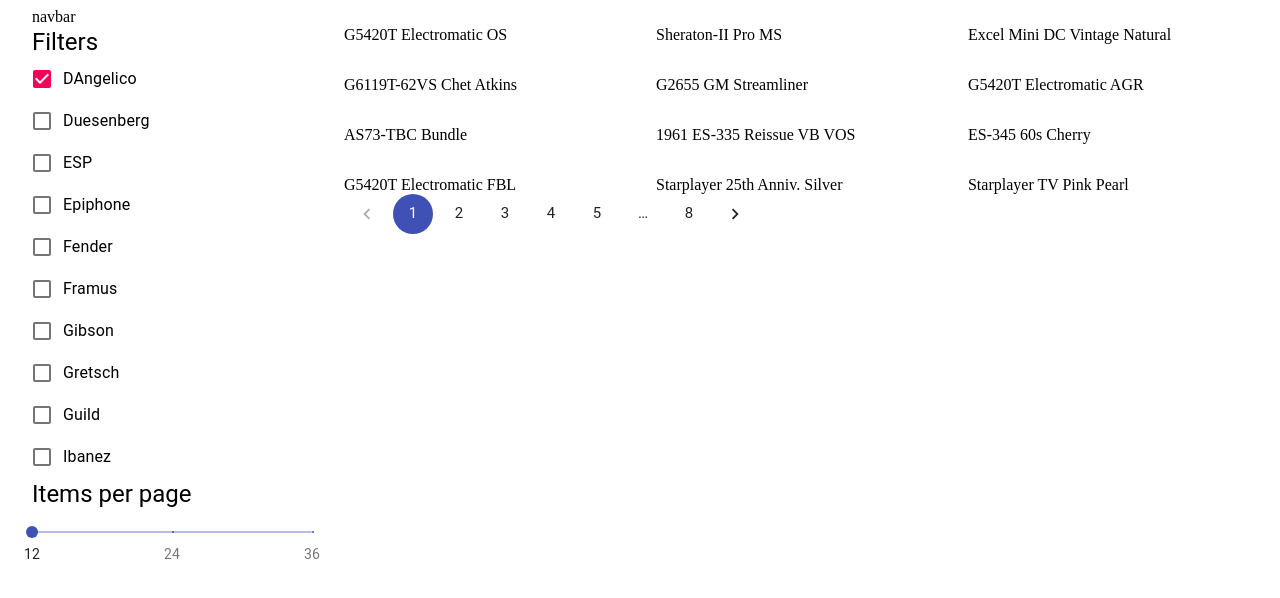
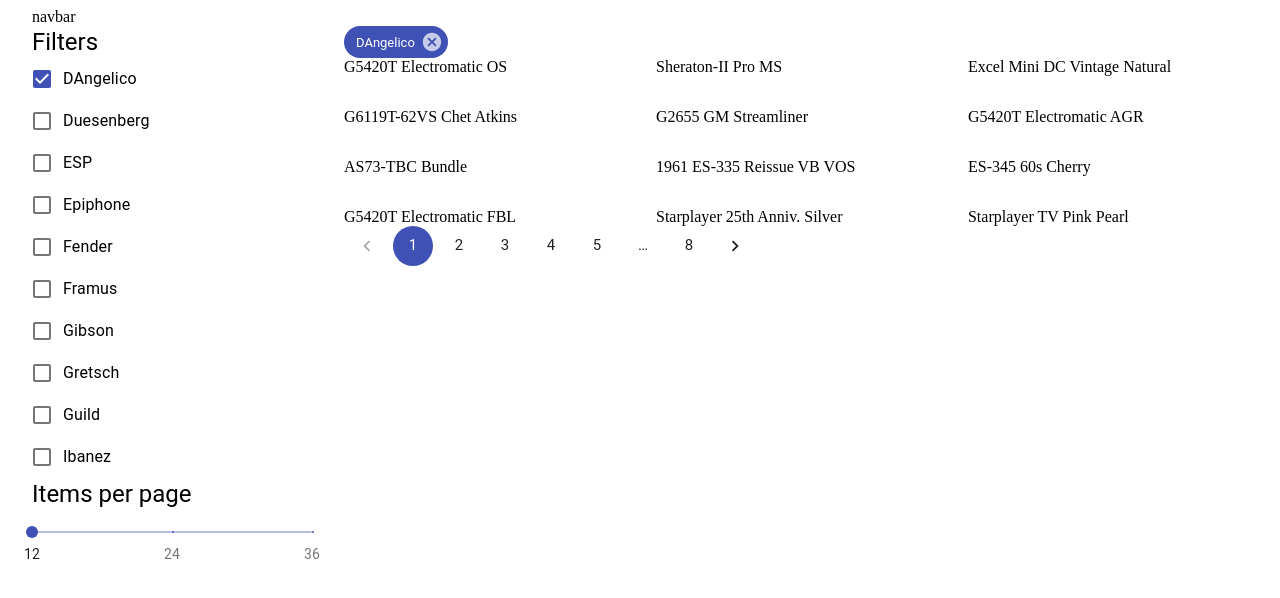
Before and after one commit to simonbucko/valtech-test, a React (Create React App) app: page / in a window 1280 px wide. Both pictures are taken after a click on the label "DAngelico". Shown: the top 598 px of the page. Built offline with nearby package versions, Linux system fonts and the light colour scheme.

Commit message:
tags filtering done

```diff
--- a/src/components/Aside/Aside.jsx
+++ b/src/components/Aside/Aside.jsx
@@ -56,6 +56,7 @@
                     checked={manufacturer.isSelected}
                     onChange={handleCheckboxChange}
                     name={manufacturer.name}
+                    color="primary"
                   />
                 }
                 label={manufacturer.name}
--- /dev/null
+++ b/src/components/Main/FilterChips/FilterChips.jsx
@@ -0,0 +1,43 @@
+import React from "react";
+
+//redux
+import { useDispatch } from "react-redux";
+import { useSelector } from "react-redux";
+import { changeFilters } from "../../../redux/actions/data";
+
+//mui
+import CircularProgress from "@material-ui/core/CircularProgress";
+import Chip from "@material-ui/core/Chip";
+
+const FilterChips = () => {
+  const dispatch = useDispatch();
+  const manufacturers = useSelector((state) => state.data.manufacturers).filter(
+    (manu) => manu.isSelected
+  );
+
+  const handleRemoveFilter = (event, name) => {
+    event.target.name = name;
+    event.target.checked = false;
+    dispatch(changeFilters(event));
+  };
+
+  return (
+    <div>
+      {manufacturers ? (
+        manufacturers.map((manu) => (
+          <Chip
+            key={manu.name}
+            label={manu.name}
+            onClick={(e) => handleRemoveFilter(e, manu.name)}
+            onDelete={(e) => handleRemoveFilter(e, manu.name)}
+            color="primary"
+          />
+        ))
+      ) : (
+        <CircularProgress />
+      )}
+    </div>
+  );
+};
+
+export default FilterChips;
--- a/src/components/Main/Main.jsx
+++ b/src/components/Main/Main.jsx
@@ -1,5 +1,6 @@
 import React from "react";
 import Products from "../Products/Products";
+import FilterChips from "./FilterChips/FilterChips";
 import CustomPagination from "../CustomPagination/CustomPagination";
 
 //mui
@@ -8,6 +9,7 @@
 const Main = () => {
   return (
     <Grid item md={9}>
+      <FilterChips />
       <Products />
       <CustomPagination />
     </Grid>
```
